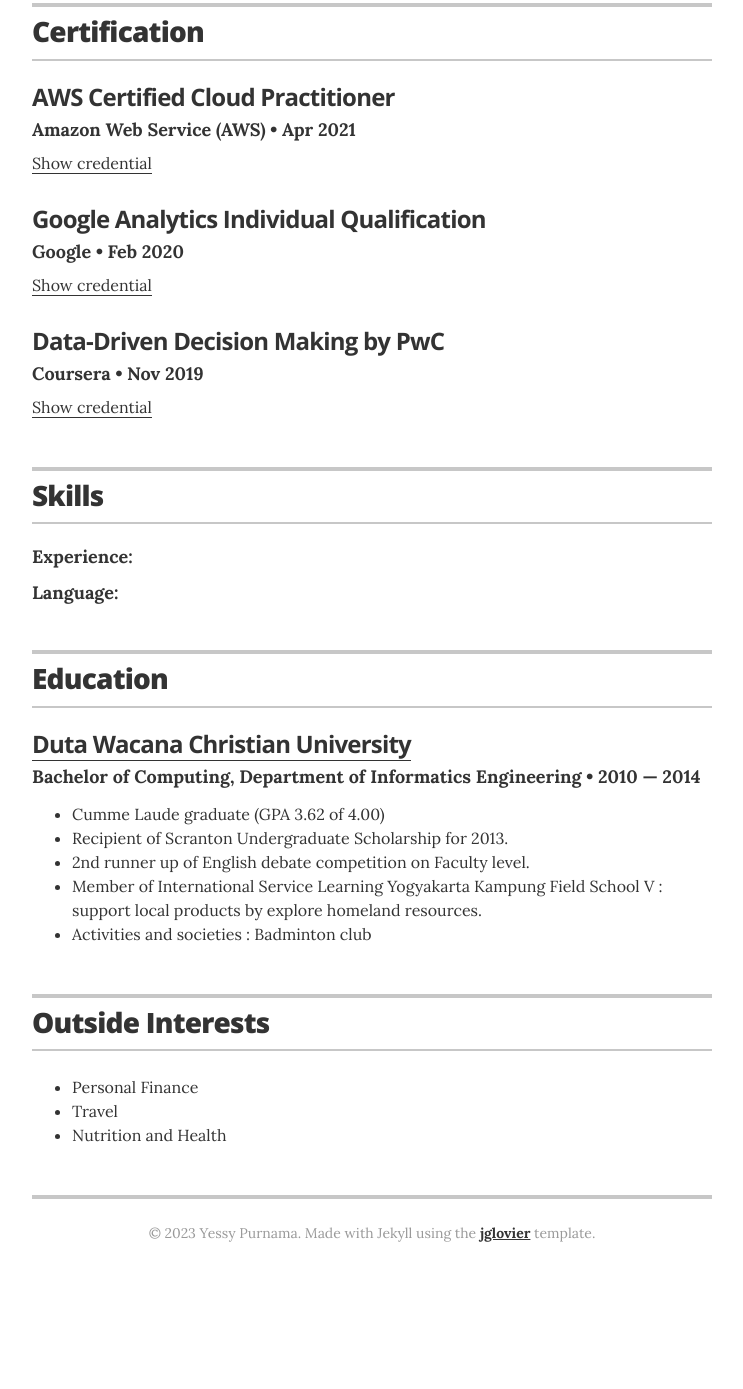
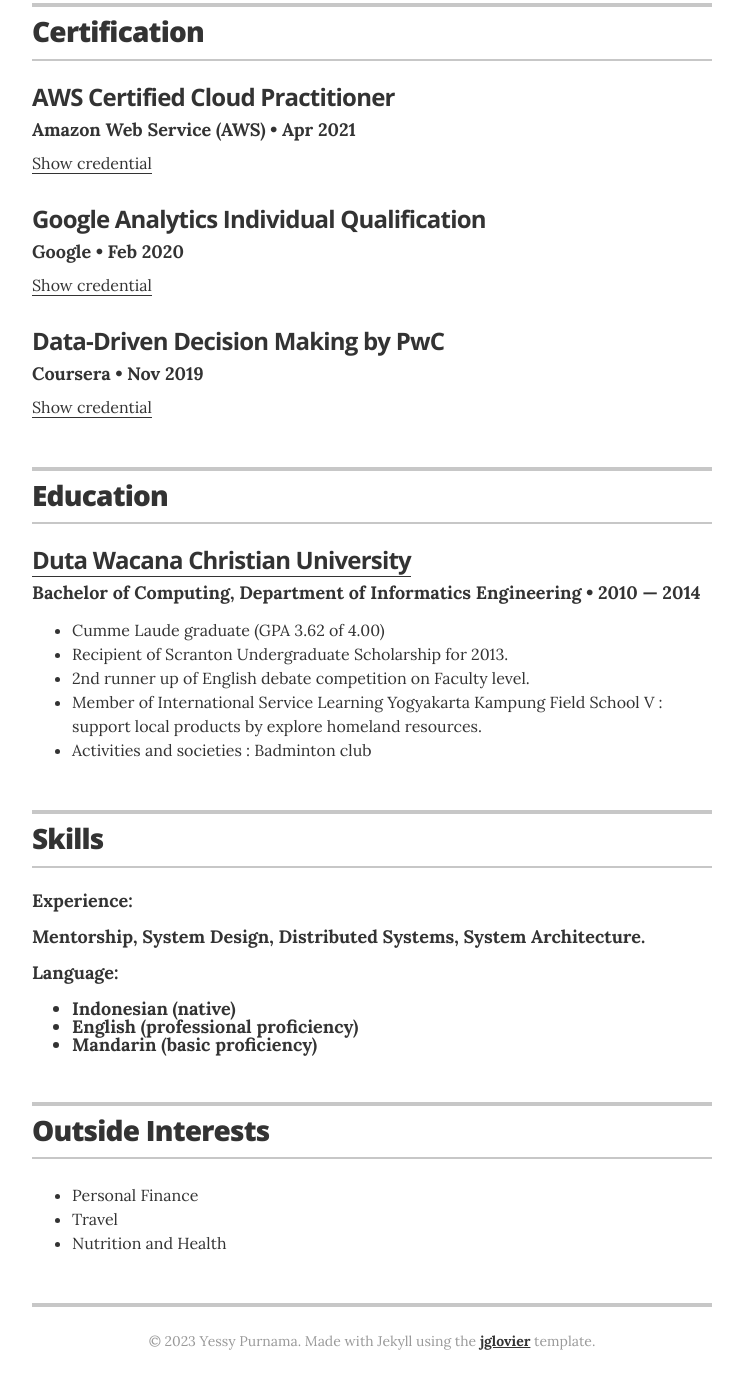
Before and after one commit to yessypp/yessypp.github.io, a Jekyll site: the page built from index.html, in a window 1280 px wide and 1400 px high, scrolled down 3088 px. Shown: the top 1389 px of the window, without its empty margins (268-1011 px from the left). Built offline with Jekyll 4.4.1, drawn with Linux system fonts in a browser that asks for light colours; before the commit the page ends 4380 px from its top, so only the background shows below that.

Commit message:
Add experience details

```diff
--- a/_data/skills.yml
+++ b/_data/skills.yml
@@ -1,4 +1,7 @@
 # Skills
 
 - experience: Mentorship, System Design, Distributed Systems, System Architecture.
-  language: Indonesian (native), English (professional proficiency), Mandarin (basic proficiency).
+  languages:
+  - language: Indonesian (native)
+  - language: English (professional proficiency)
+  - language: Mandarin (basic proficiency)
--- a/_layouts/resume.html
+++ b/_layouts/resume.html
@@ -109,29 +109,6 @@
       {% endif %}
 
 
-      {% if site.resume_section_skills %}
-      <!-- begin Skills -->
-      <section class="content-section">
-
-        <header class="section-header">
-          <h2>Skills</h2>
-        </header>
-        {% for skill in site.data.skills %}
-        <div class="resume-item">
-          <h4 class="resume-item-details">Experience:
-            <p>{{ site.data.skills.experience }}</p>
-          </h4>
-          <h4 class="resume-item-details">Language:
-            <p>{{ site.data.skills.language }}</p>
-          </h4>
-        </div>
-        {% endfor %}
-
-      </section>
-      <!-- end Skills -->
-      {% endif %}
-
-
       {% if site.resume_section_education %}
       <!-- begin Education -->
       <section class="content-section">
@@ -150,12 +127,41 @@
               <li>{{ award.award }}</li>
               {% endfor %}
             </ul>
-
+          </p>
           <p class="resume-item-copy">{{ education.summary }}</p>
         </div>
         {% endfor %}
       </section>
       <!-- end Education -->
+      {% endif %}
+
+
+      {% if site.resume_section_skills %}
+      <!-- begin Skills -->
+      <section class="content-section">
+
+        <header class="section-header">
+          <h2>Skills</h2>
+        </header>
+        {% for skill in site.data.skills %}
+        <div class="resume-item">
+          <h4 class="resume-item-details">Experience:
+            <p>{{ skill.experience }}</p>
+          </h4>
+          <h4 class="resume-item-details">Language:
+            <p class="resume-item-copy" itemprop="description">
+              <ul class="resume-item-list">
+                {% for language in skill.languages %}
+                <li>{{ language.language }}</li>
+                {% endfor %}
+              </ul>
+            </p>
+          </h4>
+        </div>
+        {% endfor %}
+
+      </section>
+      <!-- end Skills -->
       {% endif %}
 
 
```
